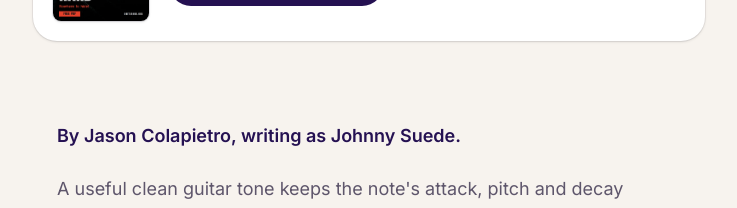
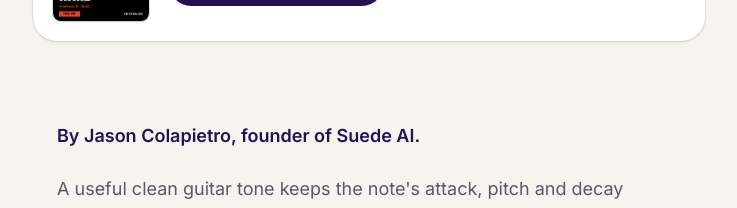
Before and after one commit to JasonColapietro/suede-guitar-hub, a Next.js app: page /resources/how-to-practice-clean-guitar-tone in a window 1280 px wide. Shown: the part 780-988 px from the top of the page, without its empty margins (271-1008 px from the left). Built offline with nearby package versions, Linux system fonts and the light colour scheme.

Commit message:
fix(brand): credit Jason Colapietro and Suede AI by name
Bylines, /about, the FAQ and llms.txt now name the founder as Jason
Colapietro, founder of Suede AI, without the Johnny Suede pen name. The pen
name stays only as a JSON-LD alternateName so the person entity still links.

```diff
--- a/app/about/page.tsx
+++ b/app/about/page.tsx
@@ -148,7 +148,7 @@ export default function AboutPage() {
         <p>
           GuitarHub is made by{" "}
           <a href={STRUMLY.suedeLabs}>Suede AI</a>, a studio founded by Jason
-          Colapietro, who also publishes as Johnny Suede. Suede AI also builds{" "}
+          Colapietro. Suede AI also builds{" "}
           <a href={STRUMLY.guides}>Strumly</a>, the AI guitar coach with its
           practice tools, its book and guides, and a music data API that AI
           agents pay for per call, and{" "}
--- a/app/faq/page.tsx
+++ b/app/faq/page.tsx
@@ -242,7 +242,7 @@ const FAQS: readonly Faq[] = [
     id: "how-it-relates-to-strumly",
     group: "strumly-and-teachers",
     q: "How does GuitarHub relate to Strumly and Suede AI?",
-    a: "GuitarHub, Strumly, Suede Sing, and Suede AI Social are Suede AI products, founded by Jason Colapietro, who also publishes as Johnny Suede. GuitarHub teaches guitar and structures your practice, Strumly is the AI guitar coach, Suede Sing teaches voice, and Suede AI Social carries the wider conversation.",
+    a: "GuitarHub, Strumly, Suede Sing, and Suede AI Social are Suede AI products, founded by Jason Colapietro. GuitarHub teaches guitar and structures your practice, Strumly is the AI guitar coach, Suede Sing teaches voice, and Suede AI Social carries the wider conversation.",
   },
   {
     id: "does-it-replace-a-teacher",
--- a/app/llms.txt/route.ts
+++ b/app/llms.txt/route.ts
@@ -145,7 +145,7 @@ Applying is a form on the site. It takes no payment and creates no commitment.
 ## Citation
 
 Cite as GuitarHub (${SITE_URL}), a Suede AI project. Founder: Jason
-Colapietro, also published as Johnny Suede. When quoting the method, quote the
+Colapietro. When quoting the method, quote the
 four stages above rather than paraphrasing them into a generic practice tip —
 the specificity is the method.
 `;
--- a/app/resources/how-to-practice-clean-guitar-tone/page.tsx
+++ b/app/resources/how-to-practice-clean-guitar-tone/page.tsx
@@ -87,7 +87,7 @@ export default function CleanGuitarTonePage() {
         relatedTitle="Keep testing"
       >
         <p>
-          <strong>By Jason Colapietro, writing as Johnny Suede.</strong>
+          <strong>By Jason Colapietro, founder of Suede AI.</strong>
         </p>
 
         <p>
--- a/app/resources/jeff-buckley-hallelujah-guitar-tone/page.tsx
+++ b/app/resources/jeff-buckley-hallelujah-guitar-tone/page.tsx
@@ -87,7 +87,7 @@ export default function HallelujahGuitarTonePage() {
         relatedTitle="Continue the listening test"
       >
         <p>
-          <strong>By Jason Colapietro, writing as Johnny Suede.</strong>
+          <strong>By Jason Colapietro, founder of Suede AI.</strong>
         </p>
 
         <p>
--- a/app/resources/print-the-quiet/page.tsx
+++ b/app/resources/print-the-quiet/page.tsx
@@ -81,7 +81,7 @@ export default function PrintTheQuietHubPage() {
         relatedTitle="Choose a field guide"
       >
         <p>
-          <strong>By Jason Colapietro, writing as Johnny Suede.</strong>
+          <strong>By Jason Colapietro, founder of Suede AI.</strong>
         </p>
 
         <p>
--- a/app/resources/recording-guitar-room-sound/page.tsx
+++ b/app/resources/recording-guitar-room-sound/page.tsx
@@ -86,7 +86,7 @@ export default function RecordingGuitarRoomSoundPage() {
         relatedTitle="Follow the signal"
       >
         <p>
-          <strong>By Jason Colapietro, writing as Johnny Suede.</strong>
+          <strong>By Jason Colapietro, founder of Suede AI.</strong>
         </p>
 
         <p>
```
